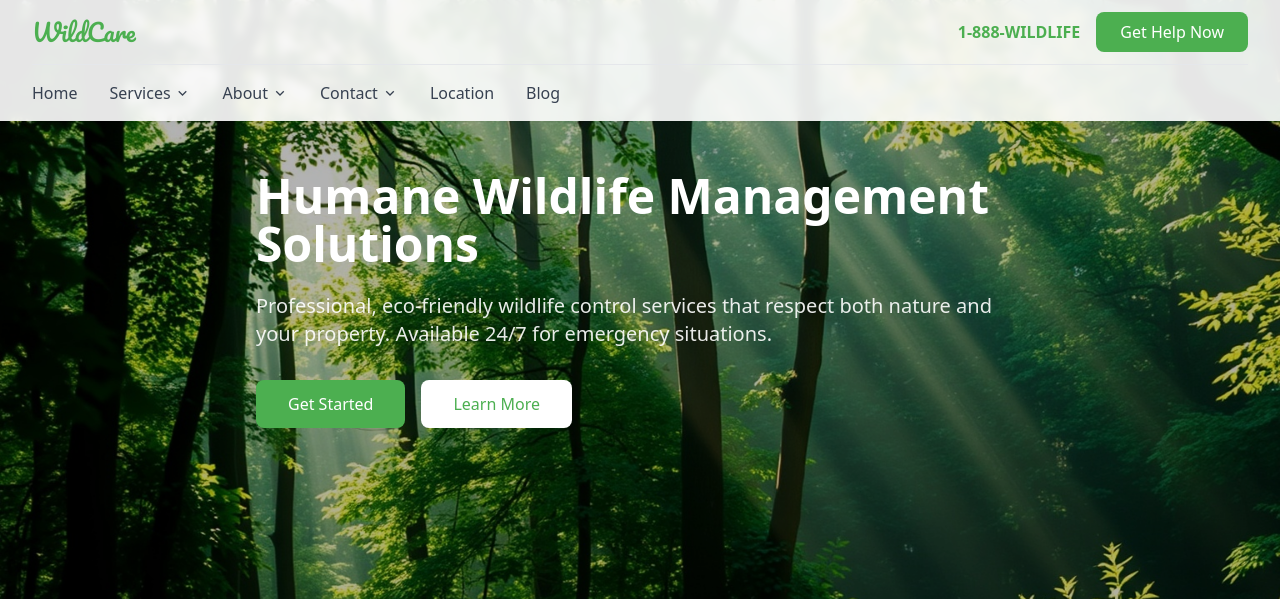
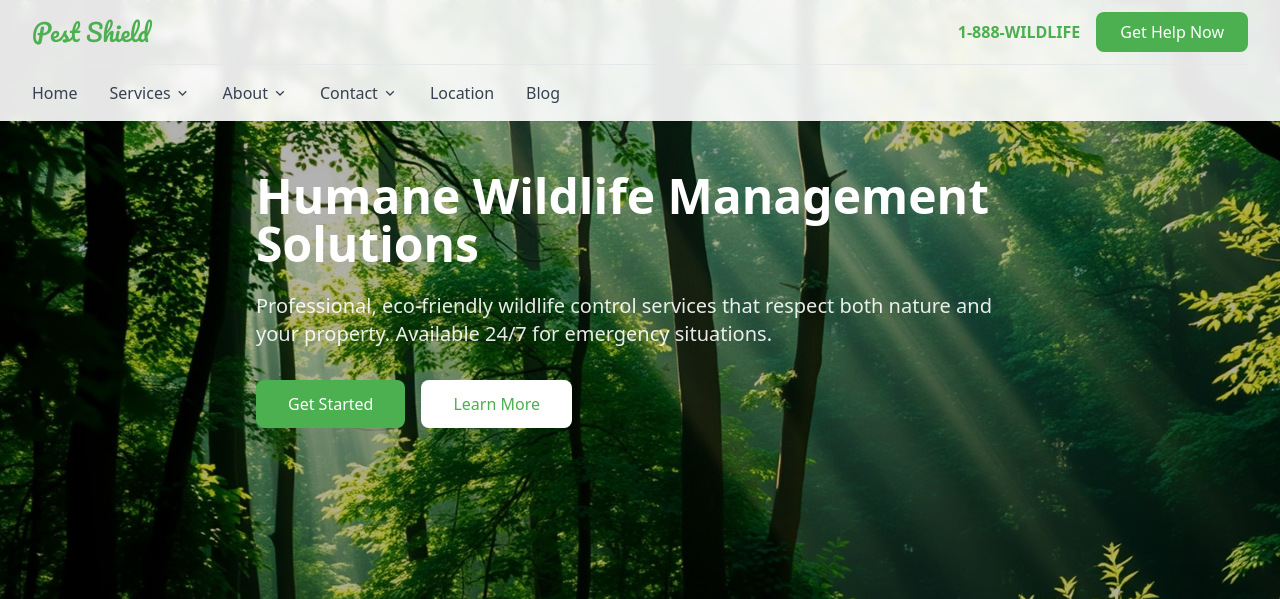
Before and after one commit to Parham-CHs/Pest-Shield, a Flask app: page / in a window 1280 px wide. Shown: the top 599 px of the page. Run offline with Flask 3, Linux system fonts and the light colour scheme; some libraries are stand-ins or nearby versions.

Commit message:
Pest Shield

```diff
--- a/Project/templates/base.html
+++ b/Project/templates/base.html
@@ -31,7 +31,7 @@
             <div class="flex justify-between items-center h-16">
               <div class="flex items-center">
                 <a href="#" class="text-2xl font-['Pacifico'] text-primary"
-                  >WildCare</a
+                  >Pest Shield</a
                 >
               </div>
               <div class="md:hidden">
@@ -207,7 +207,7 @@
         <div class="max-w-7xl mx-auto px-4 sm:px-6 lg:px-8">
           <div class="grid grid-cols-1 md:grid-cols-4 gap-8">
             <div>
-              <h3 class="text-xl font-['Pacifico'] mb-4">WildCare</h3>
+              <h3 class="text-xl font-['Pacifico'] mb-4">Pest Shield</h3>
               <p class="text-gray-400">
                 Professional wildlife control services that care for both nature
                 and your property.
@@ -264,7 +264,7 @@
                 </li>
                 <li class="flex items-center space-x-2">
                   <i class="ri-mail-line"></i>
-                  <span class="text-gray-400">info@wildcare.com</span>
+                  <span class="text-gray-400">info@PestShield.com</span>
                 </li>
                 <li class="flex items-center space-x-2">
                   <i class="ri-map-pin-line"></i>
@@ -297,7 +297,7 @@
               </div>
             </div>
             <div class="text-center text-gray-400">
-              <p>&copy; 2025 WildCare. All rights reserved.</p>
+              <p>&copy; 2025 PestShield. All rights reserved.</p>
             </div>
           </div>
         </div>
```
